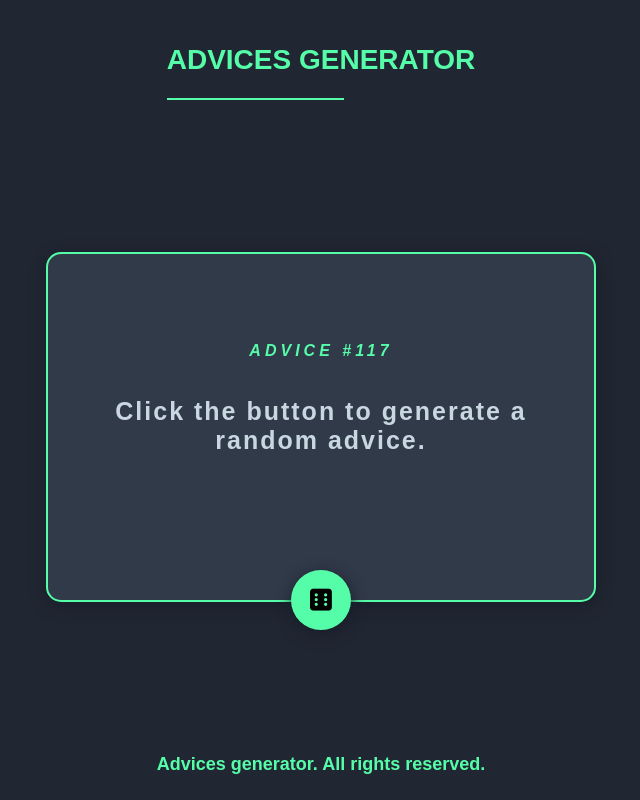
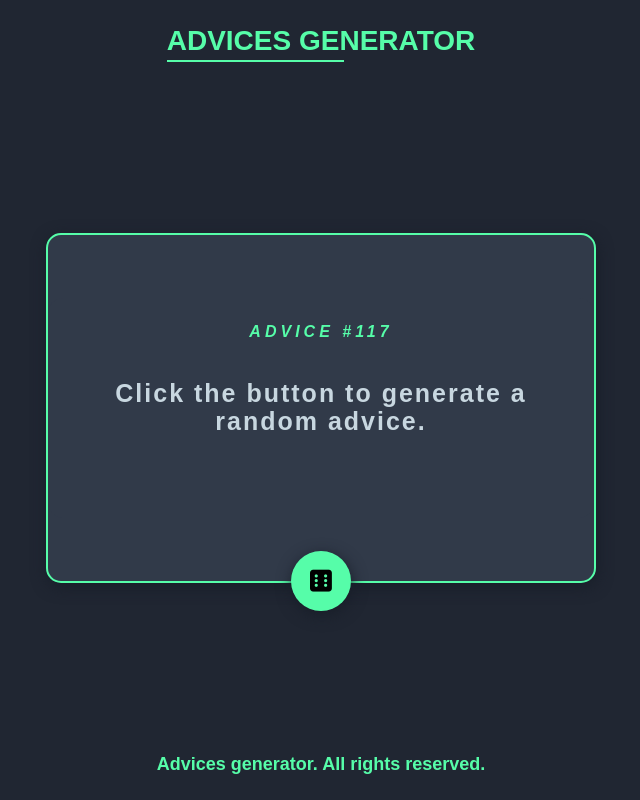
Before and after one commit to aperbet56/advices_app_generator, a plain HTML site: page index.html in a window 1280 px wide. Shown: the whole page, without its empty margins (319-959 px from the left). Drawn offline with Linux system fonts and the light colour scheme.

Commit message:
Mise à jour du fichier

```diff
--- a/style.css
+++ b/style.css
@@ -8,10 +8,10 @@
 }
 
 /**** Variables CSS ****/
+
 :root {
-    --LightCyan: #c8d7e0;;
+    --LightCyan: #c8d7e0;
     --NeonGreen: #56fda9;
-
 }
 
 /**** Style général de la page ****/
@@ -42,6 +42,7 @@ header h1 {
     text-transform: uppercase;
     font-weight: bold;
     padding-bottom: 5px;
+    margin: 0;
 }
 
 header h1::after {
@@ -58,10 +59,11 @@ header h1::after {
 
 /**** Animation border-bottom ****/
 
-@keyframes border-bottom{
+@keyframes border-bottom {
     0% {
         width: 0;
     }
+
     100% {
         width: 100%;
     }
@@ -89,7 +91,7 @@ header h1::after {
 }
 
 .advice__article {
-     display: flex;
+    display: flex;
     flex-direction: column;
     align-items: center;
     justify-content: space-between;
@@ -104,7 +106,7 @@ header h1::after {
     height: 100%;
 }
 
-.advice > :nth-child(1) {
+.advice> :nth-child(1) {
     font-size: 16px;
     text-transform: uppercase;
     letter-spacing: 4px;
@@ -126,7 +128,7 @@ header h1::after {
     cursor: pointer;
 }
 
-.advice > :nth-child(2) {
+.advice> :nth-child(2) {
     color: var(--LightCyan);
     font-size: 25px;
     font-weight: 800;
@@ -170,7 +172,7 @@ footer span {
 
 /**** Responsive design ****/
 
-@media screen and (max-width: 592px) {
+@media screen and (max-width: 572px) {
     header h1 {
         font-size: 25px;
     }
@@ -182,14 +184,14 @@ footer span {
     }
 
     .advice__article {
-       padding: 25px 25px 70px 25px;
-   }
+        padding: 25px 25px 70px 25px;
+    }
 
     .advice__header {
         line-height: 1.4;
     }
 
-    .advice > :nth-child(2) {
+    .advice> :nth-child(2) {
         font-size: 20px;
     }
 }
```
